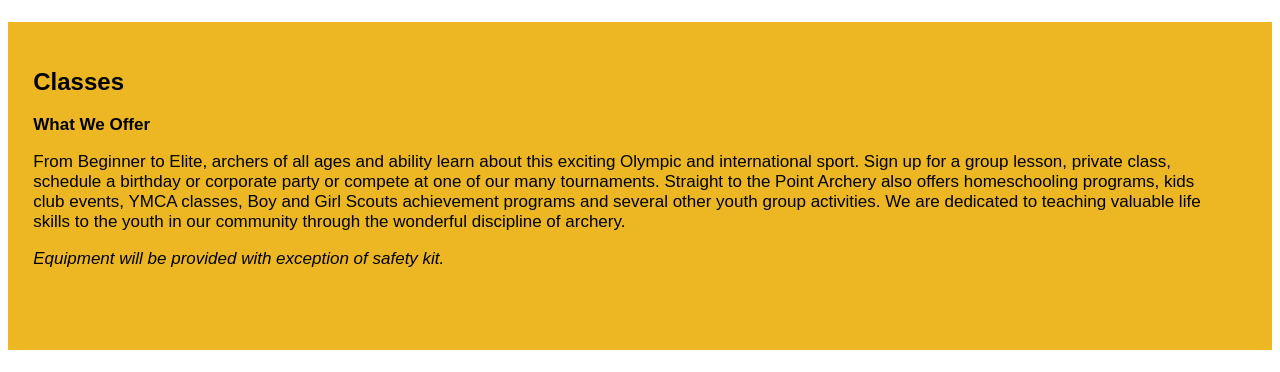
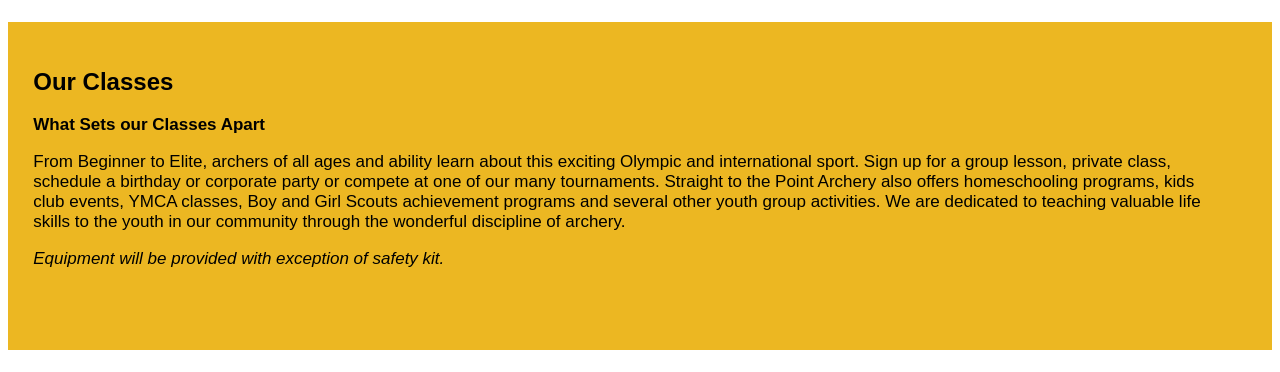
Before and after one commit to nehapatel328/lesson-07, a plain HTML site: page index.html in a window 1280 px wide. Shown: the part 724-1096 px from the top of the page. Drawn offline with Linux system fonts and the light colour scheme.

Commit message:
Adjusted H2s to be more descriptive

```diff
--- a/index.html
+++ b/index.html
@@ -29,9 +29,9 @@
     </main>
 
   <article class="index-classes">
-    <h2>Classes</h2>
+    <h2>Our Classes</h2>
       <section>
-        <h3>What We Offer</h3>
+        <h3>What Sets our Classes Apart</h3>
         <p>From Beginner to Elite, archers of all ages and ability learn about this exciting Olympic and international sport. Sign up for a group lesson, private class, schedule a birthday or corporate party or compete at one of our many tournaments.  Straight to the Point Archery also offers homeschooling programs, kids club events, YMCA classes, Boy and Girl Scouts achievement programs and several other youth group activities. We are dedicated to teaching valuable life skills to the youth in our community through the wonderful discipline of archery.</p>
         <p><em>Equipment will be provided with exception of safety kit.</em></p>
       </section>
```
Also changed, not shown: team.html (+1 -1 lines).
